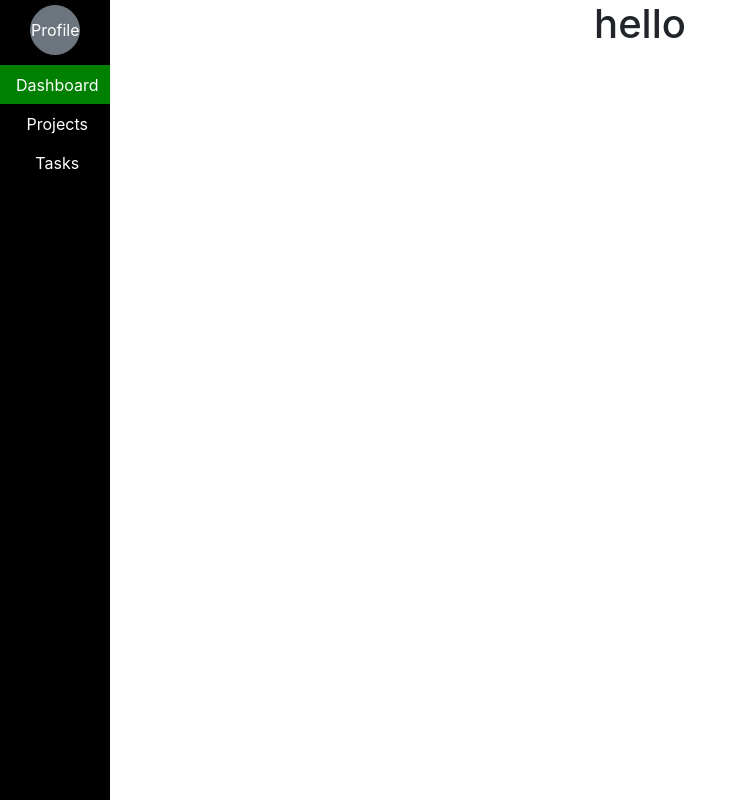
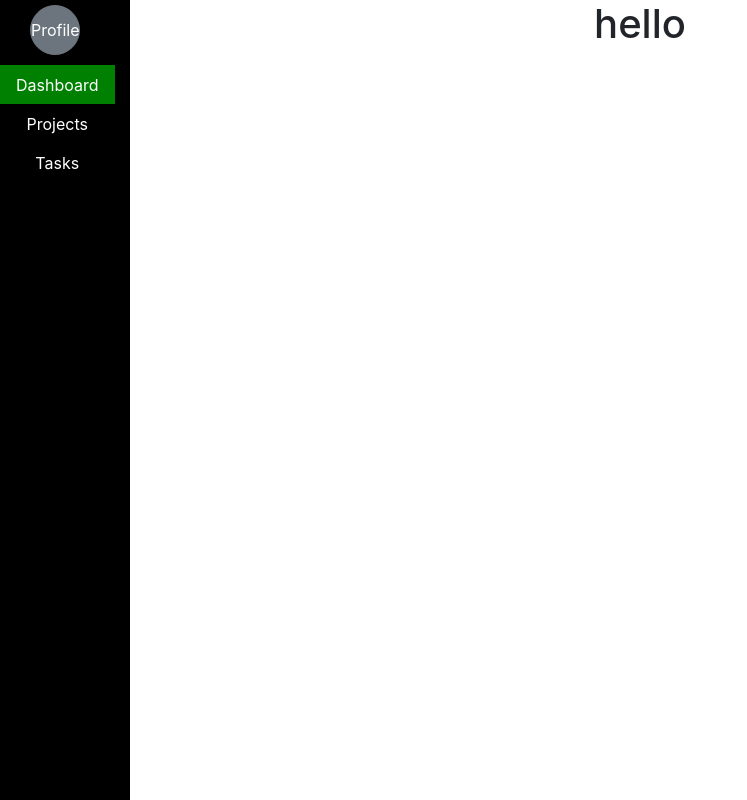
Before and after one commit to mmcdevitt1997/capstone-dev-plan, a React (Create React App) app: page /projects in a window 1280 px wide. Shown: the whole page, without its empty margins (0-747 px from the left). Built offline with nearby package versions, Linux system fonts and the light colour scheme.

Commit message:
basic side nav bar done

```diff
--- a/src/components/nav/NavBar.css
+++ b/src/components/nav/NavBar.css
@@ -38,7 +38,7 @@
     margin-left: -15px;
    background-color: black;
    margin-right: -15px;
-   width: 125px;
+
 }
 
 
```
